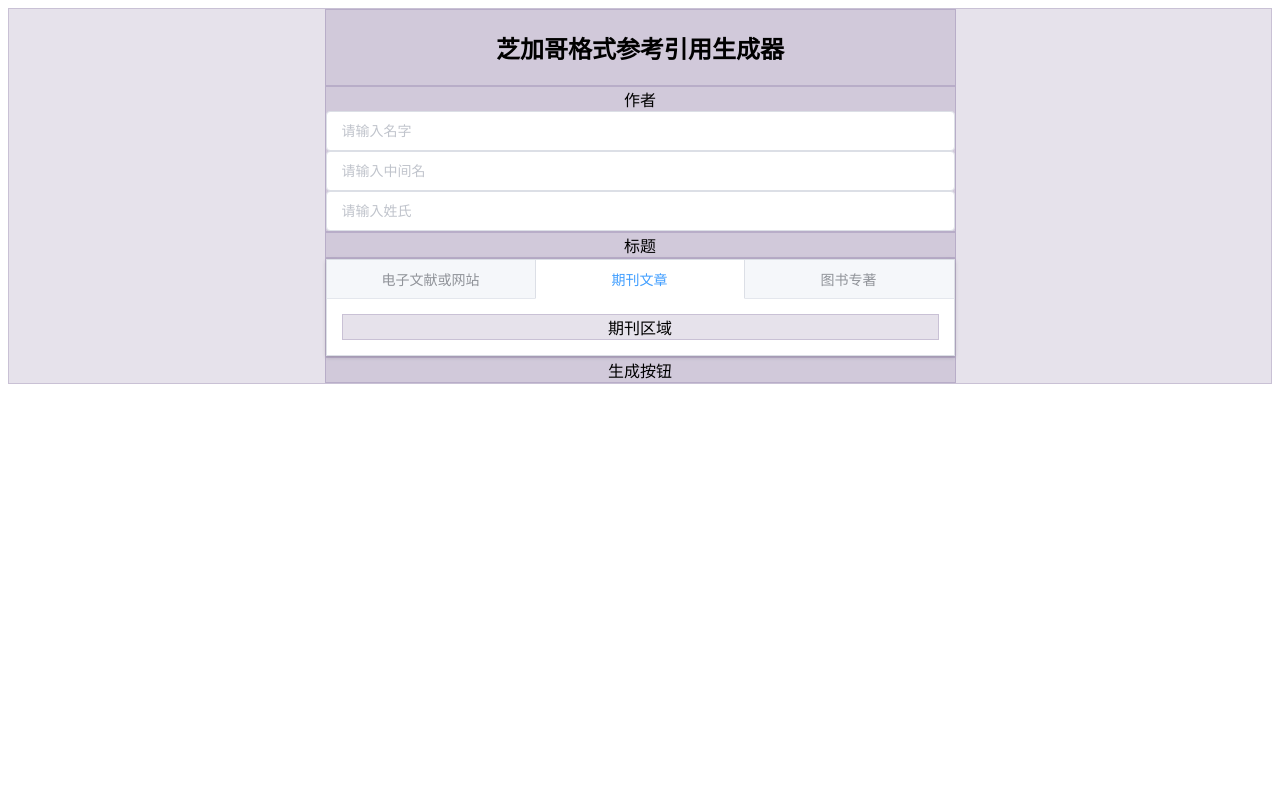
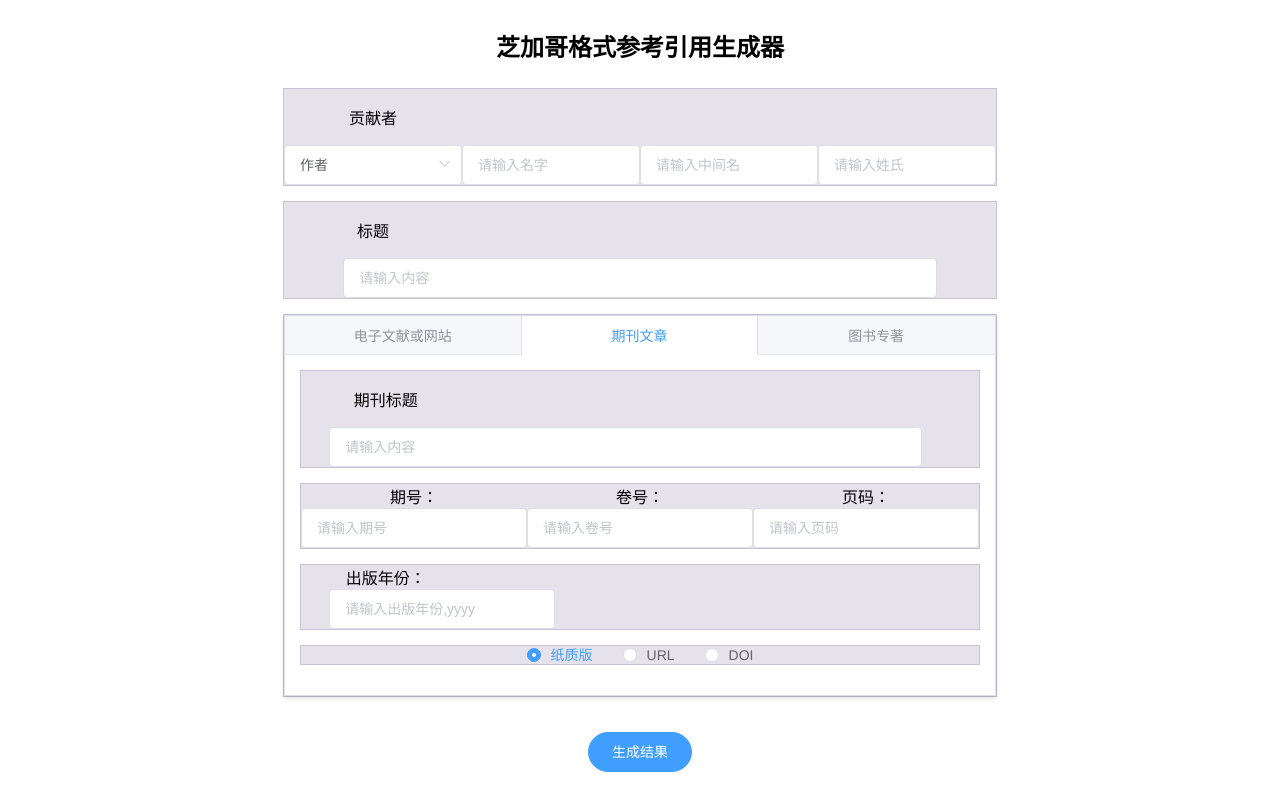
Before and after one commit to William-Hunter/Chicago_Style, a Vue app: page / in a window 1280 px wide. Built offline with nearby package versions, Linux system fonts and the light colour scheme.

Commit message:
增加页面代码

```diff
--- a/src/App.vue
+++ b/src/App.vue
@@ -1,56 +1,167 @@
 <template>
     <div id="app">
         <div>
-            <el-row class="lines">
-                <el-col :span="12" :offset="6">
-                    <el-row class="lines">
+            <el-container>
+                <el-header>
                     <h2>芝加哥格式参考引用生成器</h2>
+                </el-header>
+                <el-main>
+                    <el-col :span="14" :offset="5">
+                        <el-row class="lines"><!--贡献者-->
+                            <el-row>
+                                <el-col :span="6">
+                                    <p>贡献者</p>
+                                </el-col>
                             </el-row>
-                    <el-row class="lines">
-                        作者
+                            <el-col :span="6">
+                                <el-select v-model="author_value" placeholder="请选择">
+                                    <el-option
+                                            v-for="item in author_options"
+                                            :key="item.value"
+                                            :label="item.label"
+                                            :value="item.value">
+                                    </el-option>
+                                </el-select>
+                            </el-col>
+                            <el-col :span="6">
                                 <el-input
                                         placeholder="请输入名字"
                                         v-model="info.author.first_name"
                                         clearable>
                                 </el-input>
+                            </el-col>
+                            <el-col :span="6">
                                 <el-input
                                         placeholder="请输入中间名"
                                         v-model="info.author.mid_name"
                                         clearable>
                                 </el-input>
+                            </el-col>
+                            <el-col :span="6">
                                 <el-input
                                         placeholder="请输入姓氏"
                                         v-model="info.author.last_name"
                                         clearable>
                                 </el-input>
+                            </el-col>
                         </el-row>
                         <el-row class="lines">
-                        标题
+                            <el-row>
+                                <el-col :span="6">
+                                    <p>标题</p>
+                                </el-col>
+                            </el-row>
+                            <el-row>
+                                <el-col :span="20" :offset="2">
+                                    <el-input
+                                            placeholder="请输入内容"
+                                            v-model="info.title"
+                                            clearable>
+                                    </el-input>
+                                </el-col>
+                            </el-row>
                         </el-row>
                         <el-row class="lines">
                             <el-tabs v-model="activeName" @tab-click="handleClick" stretch=true type="border-card">
                                 <el-tab-pane label="电子文献或网站" name="website">
-                                <el-row class="lines" >
+                                    <el-row class="lines">
                                         网站区域
                                     </el-row>
                                 </el-tab-pane>
                                 <el-tab-pane label="期刊文章" name="magazine">
-                                <el-row class="lines" >
-                                    期刊区域
+                                    <el-row class="lines">
+                                        <el-row>
+                                            <el-col :span="6">
+                                                <p>期刊标题</p>
+                                            </el-col>
                                         </el-row>
+                                        <el-row>
+                                            <el-col :span="21" :offset="1">
+                                                <el-input
+                                                        placeholder="请输入内容"
+                                                        v-model="info.maga.title"
+                                                        clearable>
+                                                </el-input>
+                                            </el-col>
+                                        </el-row>
+                                    </el-row>
+
+                                    <el-row class="lines">
+                                        <el-col :span="8">
+                                            期号：
+                                            <el-input
+                                                    placeholder="请输入期号"
+                                                    v-model="info.maga.volume"
+                                                    clearable>
+                                            </el-input>
+                                        </el-col>
+                                        <el-col :span="8">
+                                            卷号：
+                                            <el-input
+                                                    placeholder="请输入卷号"
+                                                    v-model="info.maga.issue"
+                                                    clearable>
+                                            </el-input>
+                                        </el-col>
+                                        <el-col :span="8">
+                                            页码：
+                                            <el-input
+                                                    placeholder="请输入页码"
+                                                    v-model="info.maga.page"
+                                                    clearable>
+                                            </el-input>
+                                        </el-col>
+                                    </el-row>
+
+                                    <el-row class="lines">
+                                        <el-row>
+                                            <el-col :span="6">
+                                                出版年份：
+                                            </el-col>
+                                        </el-row>
+                                        <el-row>
+                                            <el-col :span="8" :offset="1">
+                                                <el-input
+                                                        type="number"
+                                                        placeholder="请输入出版年份,yyyy"
+                                                        v-model="info.maga.year"
+                                                        clearable>
+                                                </el-input>
+
+                                            </el-col>
+                                        </el-row>
+                                    </el-row>
+
+                                    <el-row class="lines">
+                                        <el-row>
+                                            <el-radio v-model="info.maga.magaType" label="paper">纸质版</el-radio>
+                                            <el-radio v-model="info.maga.magaType" label="URL">URL</el-radio>
+                                            <el-radio v-model="info.maga.magaType" label="DOI">DOI</el-radio>
+                                        </el-row>
+                                        <el-row>
+                                            <el-input v-show="'paper'!=info.maga.magaType"
+                                                      type="text"
+                                                      :placeholder="`请输入${info.maga.magaType}`"
+                                                      v-model="info.maga.link"
+                                                      clearable>
+                                            </el-input>
+                                        </el-row>
+                                    </el-row>
+
                                 </el-tab-pane>
                                 <el-tab-pane label="图书专著" name="books">
-                                <el-row class="lines" >
+                                    <el-row class="lines">
                                         图书专著
                                     </el-row>
                                 </el-tab-pane>
                             </el-tabs>
                         </el-row>
-                    <el-row class="lines">
-                        生成按钮
-                    </el-row>
                     </el-col>
-            </el-row>
+                </el-main>
+                <el-footer>
+                    <el-button type="primary" round @click="generate">生成结果</el-button>
+                </el-footer>
+            </el-container>
         </div>
     </div>
 </template>
@@ -59,20 +170,43 @@
     export default {
         data() {
             return {
-                info:{
-                    author:{
-                        first_name:'',
-                        mid_name:'',
-                        last_name:''
+                author_options: [{
+                    value: 'writer',
+                    label: '作者'
+                }, {
+                    value: 'editor',
+                    label: '编辑'
+                }, {
+                    value: 'translater',
+                    label: '译者'
+                }],
+                author_value: 'writer',
+                info: {
+                    author: {
+                        first_name: '',
+                        mid_name: '',
+                        last_name: ''
+                    },
+                    title: '',
+                    maga:{
+                        title:'',
+                        volume:'',
+                        issue:'',
+                        page:'',
+                        year:'',
+                        magaType:'paper',
+                        link:'',
                     },
                 },
                 activeName: 'magazine',
-                input: '',
             }
         },
         methods: {
             handleClick(tab, event) {
                 console.log(tab, event);
+            },
+            generate(){
+                console.log(this.info)
             },
             startHacking() {
                 this.$notify({
@@ -95,5 +229,6 @@
     .lines {
         border: 1px solid rgba(86, 61, 124, .2);
         background-color: rgba(86, 61, 124, .15);
+        margin-bottom: 15px;
     }
 </style>
```
Lines whose indentation alone changed are shown as unchanged.
